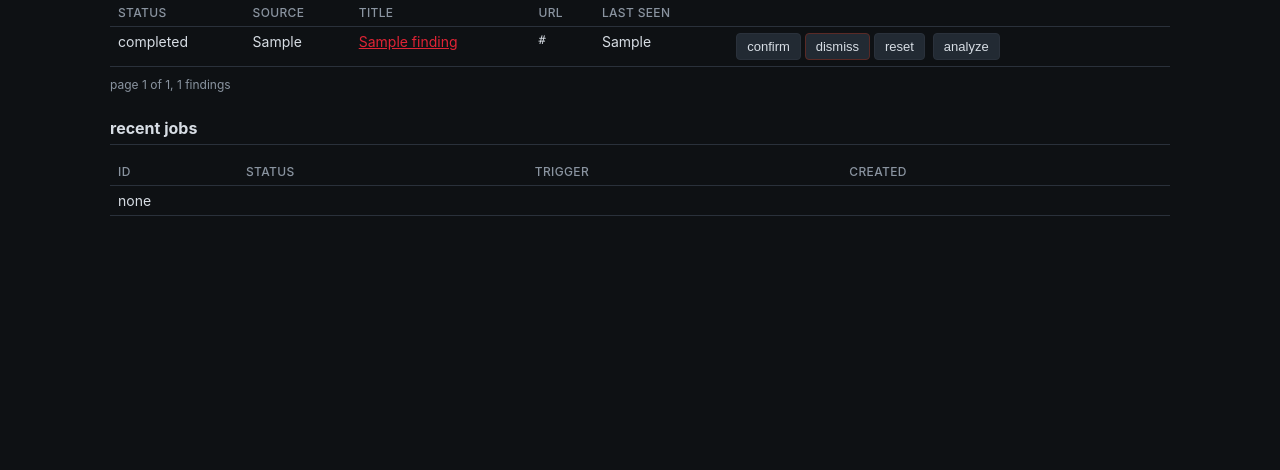
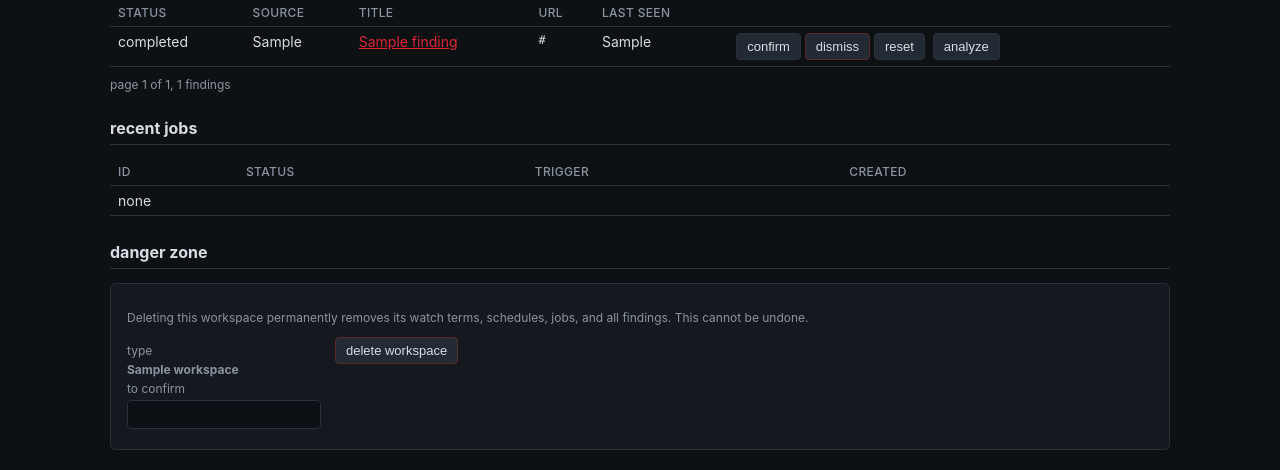
Before and after one commit to sec0ps/va-pt, a Flask app: page /workspaces/1 in a window 1280 px wide. Shown: the part 969-1439 px from the top of the page. Before the commit the page ends 1185 px from the top, so only its background shows below. Run offline with Flask 3, Linux system fonts and the light colour scheme; the visitor is signed in with stand-in values (Sample User, id 1); data comes from the database, SQL or seed files in the repository; tables that the repository leaves empty hold one stand-in row (values such as "Sample post"); data that the repository does not hold is empty.

Commit message:
Update workspace.html

```diff
--- a/darkweb-recon/console/templates/workspace.html
+++ b/darkweb-recon/console/templates/workspace.html
@@ -205,4 +205,15 @@ Location: darkweb-recon/console/templates/workspace.html
 {% endfor %}
 </tbody>
 </table>
+
+{% if current_user.role == 'admin' %}
+<h2>danger zone</h2>
+<div class="card">
+<p class="hint">Deleting this workspace permanently removes its watch terms, schedules, jobs, and all findings. This cannot be undone.</p>
+<form method="post" action="{{ url_for('ui.delete_workspace', wid=ws.id) }}" autocomplete="off">
+<label>type <strong>{{ ws.name }}</strong> to confirm<input name="confirm" autocomplete="off"></label>
+<button class="danger" type="submit">delete workspace</button>
+</form>
+</div>
+{% endif %}
 {% endblock %}
```
